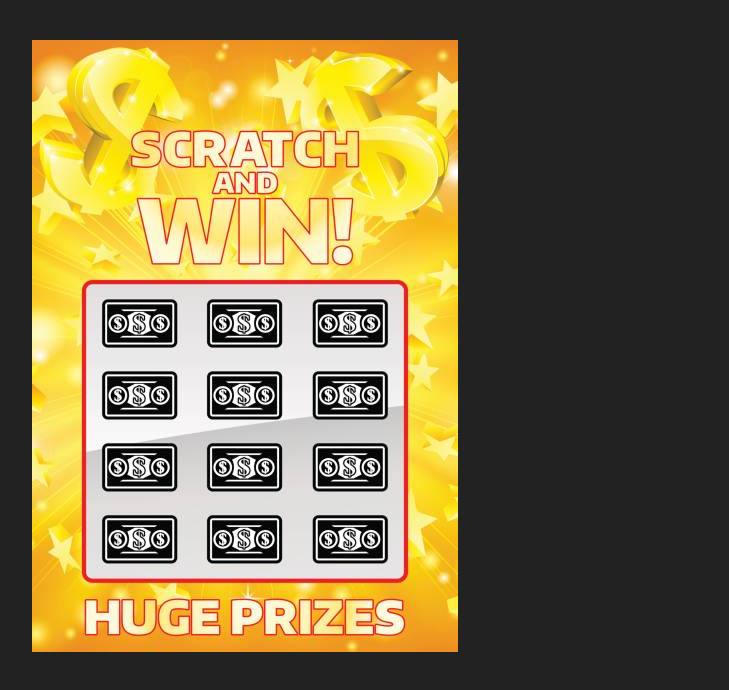
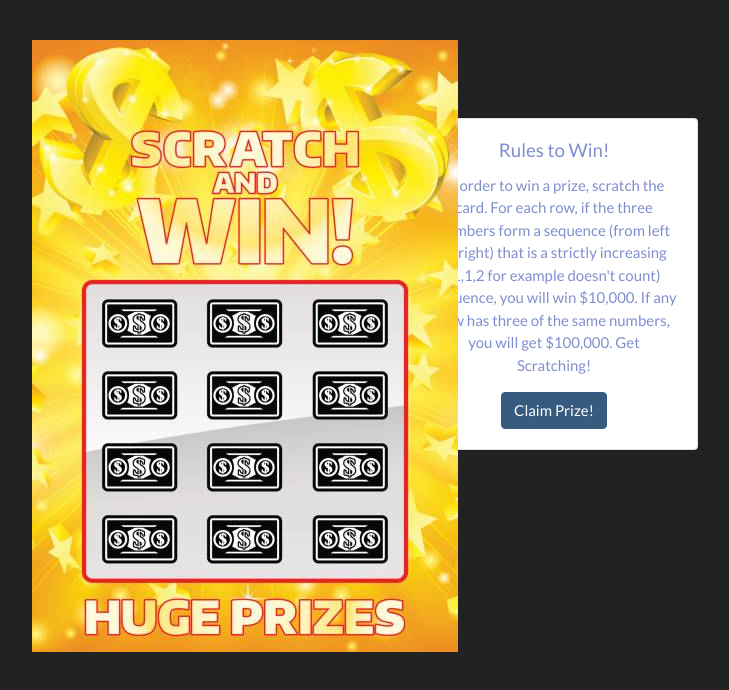
Before and after one commit to jlin00/savetheturtles-env, a Flask app: page /lottery in a window 1280 px wide. Shown: the part 82-772 px from the top of the page, without its empty margins (182-911 px from the left). Run offline with Flask 2, Linux system fonts and the light colour scheme; a user stored in the database is signed in; data comes from the database, SQL or seed files in the repository; both versions use the stored data as it was after the commit; some libraries are stand-ins or nearby versions.

Commit message:
finished almost all of scratch ticket, just need the winning parpart

```diff
--- a/app.py
+++ b/app.py
@@ -2,6 +2,7 @@
 from functools import wraps
 import sqlite3, os
 from utl import db_builder, db_manager,cards_api
+import random
 #import urllib3, json, urllib
 import random
 
@@ -328,7 +329,36 @@
 @app.route("/lottery")
 @login_required
 def lotto():
-    return render_template("lottery.html")
+    '''def lotto(): scratch ticket generator and handles lotto transactions'''
+    db_manager.updateMoney(session['username'],-10)
+    num=[]
+    while len(num)<13:
+        num.append(random.randint(0,9))
+    for i in range(len(num)):
+        if(num[i]==1):
+            num[i]="one.png"
+        if(num[i]==2):
+            num[i]="two.png"
+        if(num[i]==3):
+            num[i]="three.png"
+        if(num[i]==4):
+            num[i]="four.png"
+        if(num[i]==5):
+            num[i]="five.png"
+        if(num[i]==6):
+            num[i]="six.png"
+        if(num[i]==7):
+            num[i]="seven.png"
+        if(num[i]==8):
+            num[i]="eight.png"
+        if(num[i]==9):
+            num[i]="nine.png"
+        if(num[i]==0):
+            num[i]="zero.png"
+    x=["307px","201px","95px","307px","201px","95px","307px","201px","95px","307px","201px","95px"]
+    y=["270px","270px","270px", "340px", "340px","340px","415px","415px","415px","485px","485px","485px"]
+    loop=[0,1,2,3,4,5,6,7,8,9,10,11]
+    return render_template("lottery.html",xpos=x,ypos=y,numbers=num,index=loop)
 
 #====================================================
 @app.route("/logout")
--- a/static/styles/base.css
+++ b/static/styles/base.css
@@ -15,6 +15,12 @@
   right:0;
 }
 
+.numbers{
+  position: absolute;
+  z-index: 2;
+  height:25px;
+  width:25px;
+}
 canvas {
   position: absolute;
   top: 0;
@@ -23,3 +29,12 @@
   z-index: 3;
   user-select:none;
 }
+
+
+#rules{
+  background-color: #FFFFFF;
+  color: #808ECE;
+  position:absolute;
+  top:200px;
+  right:400px;
+}
--- a/templates/lottery.html
+++ b/templates/lottery.html
@@ -6,7 +6,19 @@
 <div class="box">
   <image class="images" src="../static/scratch.jpg">
     <canvas id="canvas"></canvas>
+    {% for i in index %}
+    <image class="numbers" style="top:{{ypos[i]}};right:{{xpos[i]}};" src="../static/{{numbers[i]}}">
+    {% endfor %}
 </div>
+  <div class="card" id="rules" style="width: 18rem;">
+    <div class="card-body">
+      <h5 class="card-title">Rules to Win!</h5>
+      <p class="card-text">In order to win a prize, scratch the card. For each row, if the three numbers form a sequence
+      (from left to right) that is a strictly increasing (1,1,2 for example doesn't count) sequence, you will win $10,000.
+      If any row has three of the same numbers, you will get $100,000. Get Scratching!</p>
+      <a href="#" class="btn btn-primary">Claim Prize!</a>
+    </div>
+  </div>
 <script type="text/javascript">
 var url = '../static/lotto.jpg';
 var canvas = document.getElementById('canvas');
@@ -51,22 +63,5 @@
 canvas.addEventListener('mouseup', function (e){
   isPress = false;
 });
-//var mouseX=0;
-//var mouseY=0;
-//var coins=document.getElementByClass("coins");
-//coins.addEventListener("mousemove",setMousePosition,false);
-//function setMousePosition(e){
-  //mouseX=e.clientX;
-  //mouseY=e.clientY;
-//}
-//document.getElementById('coins').addEventListener("click", () => coinCursor());
-//var coinCursor = function(){
-//  console.log("hiii");
-//  console.log(document.getElementById("cursor").classList.toggle('coin'))
-//  document.getElementById("cursor").classList.toggle('coin');
-//  console.log(document.getElementById("cursor").classList.toggle('coin'));
-
-//};
-
 </script>
 {% endblock %}
```
Also changed, not shown: casino.db, static/eight.png (added), static/five.png (added), static/four.png (added), static/nine.png (added), static/one.png (added), static/scratch - Copy.jpg (added), static/seven.png (added), static/six.png (added), static/three.png (added), static/two.png (added), static/zero.png (added).
